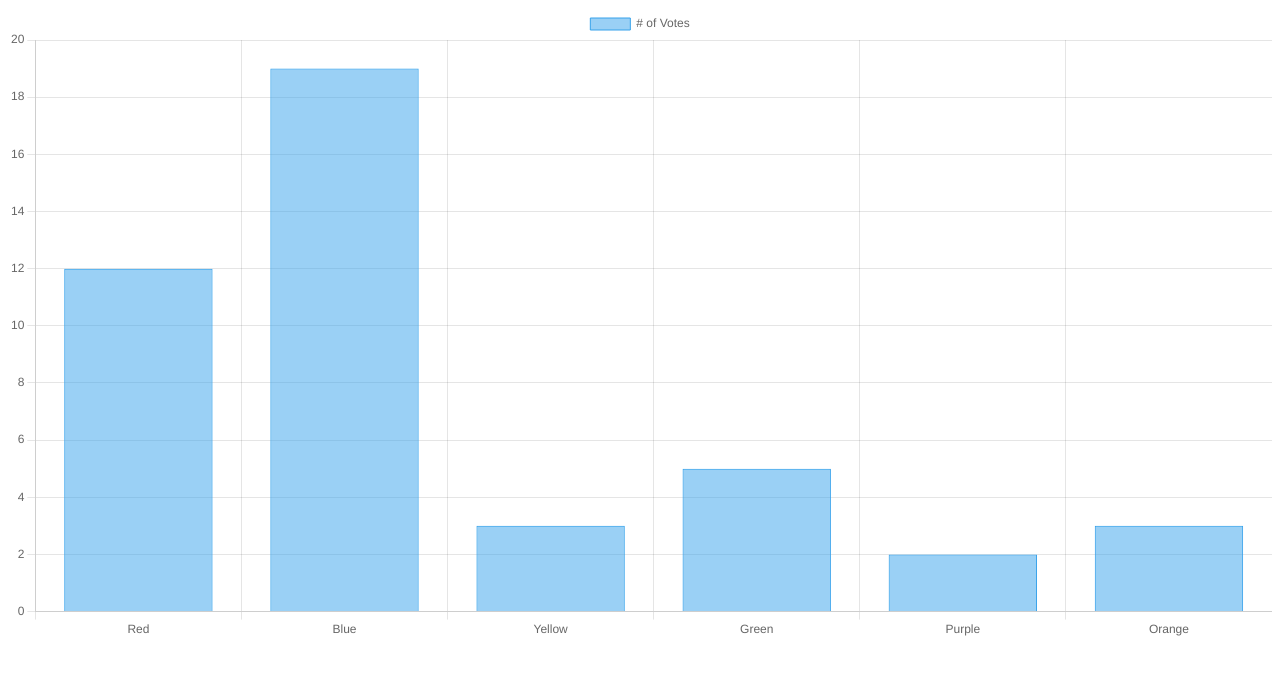
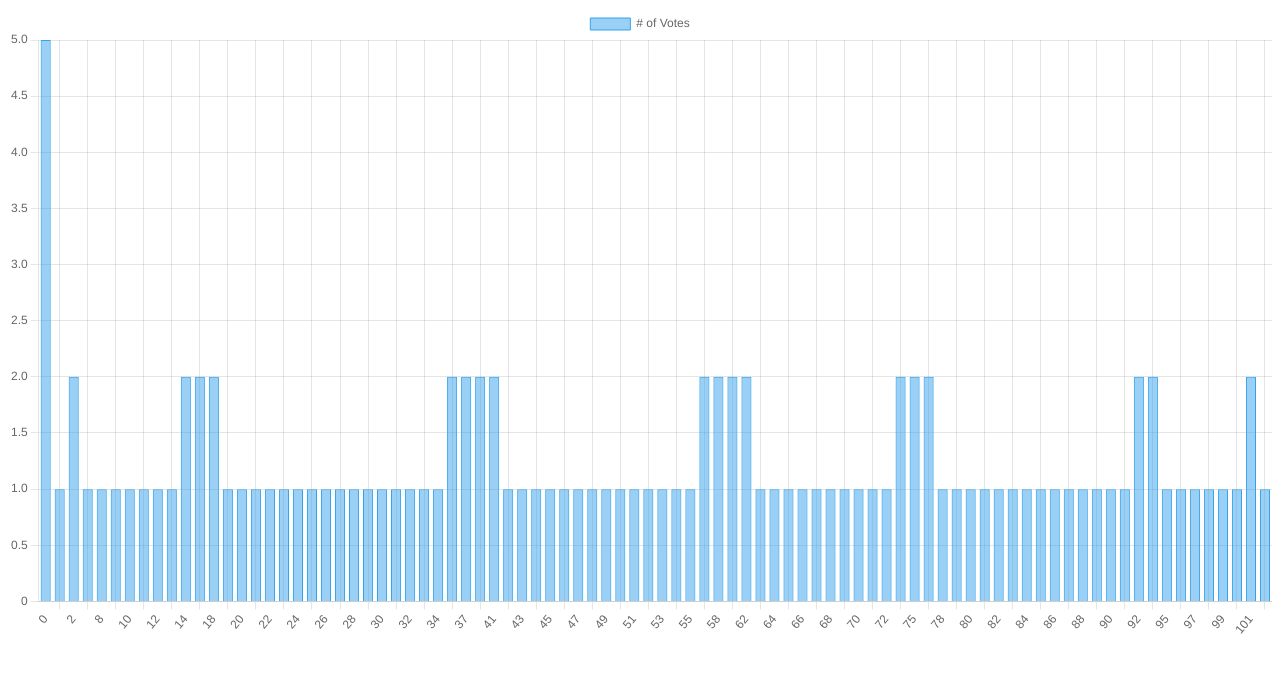
Before and after one commit to viktormoskalev07/stresstest, a website: page chart/report.html in a window 1280 px wide. Drawn offline with nearby package versions, Linux system fonts and the light colour scheme.

Commit message:
autopush

```diff
--- a/chart/report.html
+++ b/chart/report.html
@@ -16,17 +16,40 @@
 
 
 const charting = async ()=>{
+
     const ctx = document.getElementById('myChart');
     const response = await fetch('requestsCounter.json');  // Замените example.json на имя вашего файла
-    const data = await response.json();
-    console.log(data);
+    const requests  = await response.json();
+
+    const start =new Date(requests[0]) ;
+    const end = new Date(requests[requests.length-1]);
+    const testLen = Math.floor((end - start)/1000)
+    const combined = []
+    requests.forEach((item)=>{
+        const thisTime =new Date(item);
+        const diff =Math.floor((thisTime -start  )/1000)
+        console.log(diff)
+        if(combined[diff]){
+            combined[diff].push("t")
+        }else {
+            combined[diff]=["t"]
+        }
+    })
+    const labels =[];
+    const data = []
+    combined.forEach((item, i)=>{
+        labels.push(i);
+        data.push(item.length)
+    })
+    console.log(data, labels)
+
     new Chart(ctx, {
         type: 'bar',
         data: {
-            labels: ['Red', 'Blue', 'Yellow', 'Green', 'Purple', 'Orange'],
+            labels ,
             datasets: [{
                 label: '# of Votes',
-                data: [12, 19, 3, 5, 2, 3],
+                data,
                 borderWidth: 1
             }]
         },
--- a/index.js
+++ b/index.js
@@ -16,11 +16,12 @@ console.warn = function(message) {
   console.log(chalk.yellow(message));
 };
 console.error = function(message) {
+  process.send('errors')
   console.log(chalk.red(message));
 };
 export const showLogs = false
 export const getGames = false
-
+export const pingMaxTimeError = 2000
 const createAxiosInstance = (baseURL) => {
   return axios.create({
     baseURL: baseURL + "/api/v0",
--- a/testsFunc/createUser.js
+++ b/testsFunc/createUser.js
@@ -1,6 +1,7 @@
 import axios from "axios"
 import WebSocket from 'ws'
-import {showLogs} from "../index.js";
+import {pingMaxTimeError, showLogs} from "../index.js";
+
 
 export const createUser = async (instanceUser, baseUrl) => {
 	let num = Math.floor(Math.random() * 100000) + 1
@@ -21,7 +22,7 @@ export const createUser = async (instanceUser, baseUrl) => {
 		const endTime = Date.now();
 		const elapsedTime = endTime - startTime;
 
-		if(elapsedTime>1000){
+		if(elapsedTime>pingMaxTimeError){
 			console.error(`Request Time: ${elapsedTime/1000}s createUser`);
 		} else {
 			showLogs&&console.log(`Request Time: ${elapsedTime/1000}s`);
--- a/testsFunc/getGamesWithFilters.js
+++ b/testsFunc/getGamesWithFilters.js
@@ -1,6 +1,7 @@
 import {delayedFunctionCall} from "../helpers/delayFunc.js";
 import {deleteAccount} from "./deleteAccount.js";
-import {showLogs} from "../index.js";
+import {pingMaxTimeError, showLogs} from "../index.js";
+
 
 export const getGamesWithFilters = async (userInstance, page = 1, type = 'xp', pageSize = 20) => {
 
@@ -12,7 +13,7 @@ export const getGamesWithFilters = async (userInstance, page = 1, type = 'xp', p
 		const endTime = Date.now();
 		const elapsedTime = endTime - startTime;
 
-		if(elapsedTime>1000){
+		if(elapsedTime>pingMaxTimeError){
 			console.error(`Request Time: ${elapsedTime}s getGamesWithFilters`);
 		} else {
 			showLogs&&console.log(`Request Time: ${elapsedTime}s`);
--- a/testsFunc/sendMessage.js
+++ b/testsFunc/sendMessage.js
@@ -1,6 +1,7 @@
 import {deleteAccount} from "./deleteAccount.js"
 import {delayedFunctionCall} from "../helpers/delayFunc.js"
-import {showLogs} from "../index.js";
+import {pingMaxTimeError, showLogs} from "../index.js";
+
 
 const delay2 = (ms) => new Promise(resolve => setTimeout(resolve, ms));
 const del =1;
@@ -16,7 +17,7 @@ export const sendMessage = async (instanceUser) => {
 			});
 			const endTime = Date.now();
 			const elapsedTime = endTime - startTime;
-			if(elapsedTime>1000){
+			if(elapsedTime>pingMaxTimeError){
 				console.error(`Request Time: ${elapsedTime/1000}s createUser`);
 			} else {
 				showLogs&&console.log(`Request Time: ${elapsedTime/1000}s`);
```
Also changed, not shown: chart/index.js (+8 -1 lines), cluster.js (+8 -2 lines).
